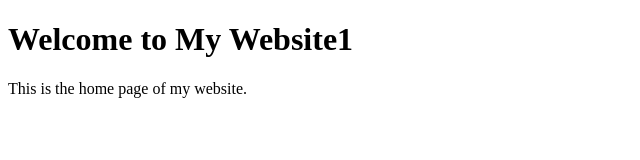
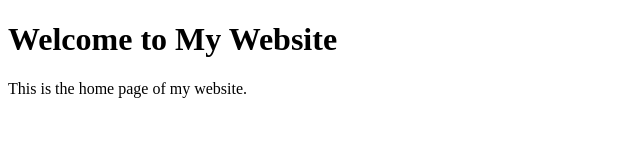
Before and after one commit to YuriZmytrakov/terraform-beginner-bootcamp-2023, a plain HTML site: page public/index.html in a window 1280 px wide. Shown: the full height of the page, 0-640 px from the left. Drawn offline with Linux system fonts and the light colour scheme.

Commit message:
fixing cloudfont

```diff
--- a/public/index.html
+++ b/public/index.html
@@ -7,7 +7,7 @@
     <title>Welcome to My Website</title>
 </head>
 <body>
-    <h1>Welcome to My Website1</h1>
+    <h1>Welcome to My Website</h1>
     <p>This is the home page of my website.</p>
 </body>
 </html>
```
Also changed, not shown: 3 other files.
